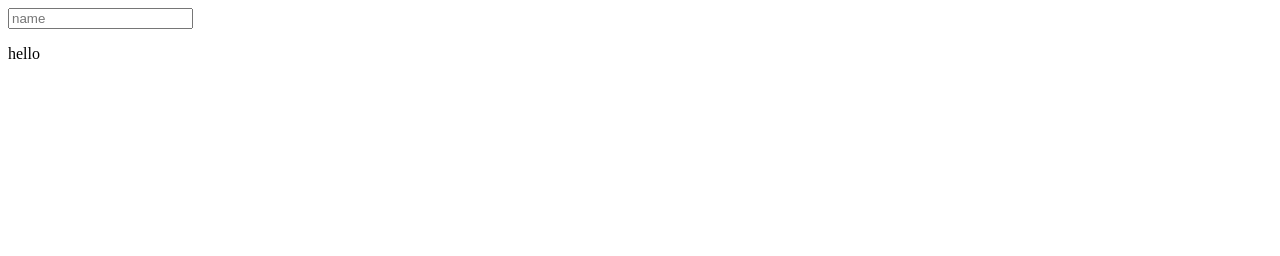
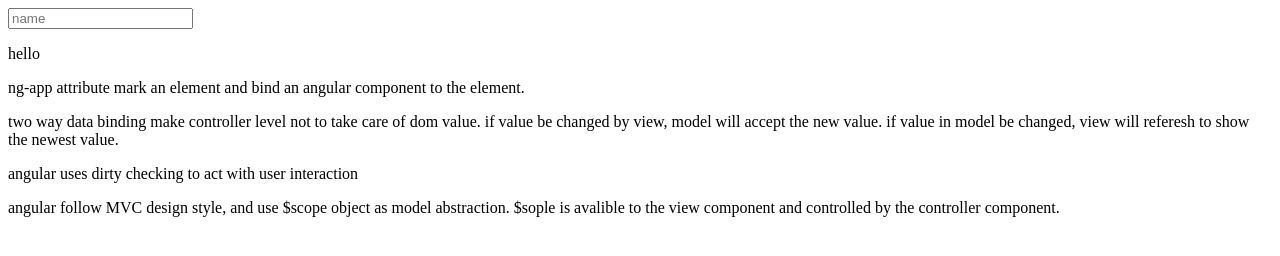
Before and after one commit to tranquilLake/javascript, a plain HTML site: page angular-one-demos/helloworld/hello.html in a window 1280 px wide. Drawn offline with nearby package versions, Linux system fonts and the light colour scheme.

Commit message:
some description of angular

```diff
--- a/angular-one-demos/helloworld/hello.html
+++ b/angular-one-demos/helloworld/hello.html
@@ -9,6 +9,21 @@
         <div>
             <input type="text" ng-model="name" placeholder="name">
             <p>hello {{name}}</p>
+            <p>
+                ng-app attribute mark an element and bind an angular component to the element.
+            </p>
+            <p>
+                two way data binding make controller level not to take care of dom value.
+                if value be changed by view, model will accept the new value.
+                if value in model be changed, view will referesh to show the newest value.
+            </p>
+            <p>
+                angular uses dirty checking to act with user interaction
+            </p>
+            <p>
+                angular follow MVC design style, and use $scope object as model abstraction.
+                $sople is avalible to the view component and controlled by the controller component.
+            </p>
         </div>
     </body>
 </html>
```
